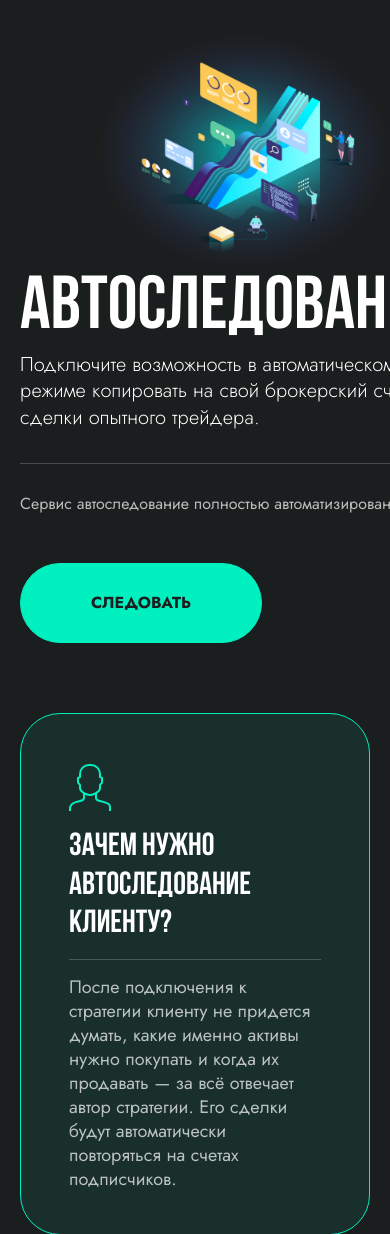
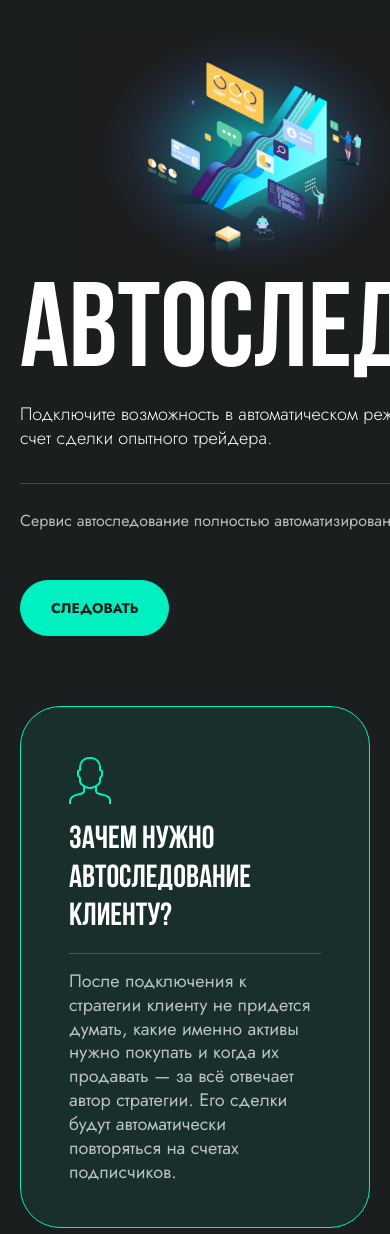
Before and after one commit to yurkaronin/gorkunov.loc, a PHP site: page /avtosledovanie.php in a window 390 px wide; the page is wider, and only the part inside the window is pictured. Shown: the part 110-1344 px from the top of that part. Run offline with PHP 8.4, Linux system fonts and the light colour scheme; some libraries are stand-ins or nearby versions; some web fonts are replaced.

Commit message:
Правки по адаптиву

```diff
--- a/components/first-screen-inner-page.php
+++ b/components/first-screen-inner-page.php
@@ -3,7 +3,7 @@
     <div class="service__item">
       <div class="services__item-grid">
         <div class="services__item-left">
-          <h1 class="services__subtitle">Автоследование</h1>
+          <h1 class="title">Автоследование</h1>
           <p class="services__lead">Подключите возможность в автоматическом режиме копировать на свой брокерский
             счет сделки
             опытного трейдера.</p>
@@ -11,7 +11,7 @@
 
           <div class="services__buttons">
 
-            <a class="button" href="#">
+            <a class="button button--big" href="#">
               <span>Следовать</span>
             </a>
 
--- a/components/first.php
+++ b/components/first.php
@@ -11,7 +11,7 @@
         <p class="subtitle">Инвестируем в фондовый рынок вместе</p>
         <p class="title"><span>2022</span> - время возможностей</p>
 
-        <a href="#" class="button first__button">Присоединиться</a>
+        <a href="#" class="button button--big">Присоединиться</a>
       </div>
 
       <a href="#" class="link-more">
--- a/css/bem/_button.scss
+++ b/css/bem/_button.scss
@@ -21,7 +21,6 @@
   line-height: 1;
   font-family: var(--jost);
 
-
   &--transparent {
     background-color: transparent;
     color: var(--green);
@@ -33,4 +32,17 @@
       margin-left: 10px;
     }
   }
+
+  &--big {
+    padding: 28px 40px;
+    height: initial;
+    font-size: 16px;
+  }
+
+  @media (max-width: 768px) {
+    &--big {
+      padding: 20px 30px;
+      font-size: 14px;
+    }
+  }
 }
--- a/css/sections/_call-to-action.scss
+++ b/css/sections/_call-to-action.scss
@@ -43,18 +43,18 @@
     }
   }
   @media (max-width: 1024px) {
-    &__title {
-      font-size: 67px;
-    }
+    // &__title {
+    //   font-size: 67px;
+    // }
     .button {
       padding: 1.3em 3em;
       font-size: 14px;
   }
   }
-  @media (max-width: 1000px) {
+  @media (max-width: 768px) {
 
     &__title {
-      font-size: 55px;
+      font-size: 63px;
     }
   }
   @media (max-width: 425px) {
--- a/css/sections/_first.scss
+++ b/css/sections/_first.scss
@@ -33,11 +33,6 @@
     display: flex;
     flex-direction: column;
     justify-content: center;
-  }
-  &__button {
-    padding: 28px 40px;
-    height: initial;
-    font-size: 16px;
   }
   .wrapper {
     position: relative;
@@ -92,10 +87,6 @@
   @media (max-width: 768px) {
     .title {
       font-size: 90px;
-    }
-    .first__button {
-      padding: 20px 30px;
-      font-size: 14px;
     }
     .link-more {
       &__text {
--- a/css/sections/_personal-card.scss
+++ b/css/sections/_personal-card.scss
@@ -105,5 +105,8 @@
     &__title {
       font-size: 40px;
     }
+    &__lead {
+      font-size: 18px;
+    }
   }
 }
--- a/css/sections/_services.scss
+++ b/css/sections/_services.scss
@@ -51,6 +51,10 @@
 
   &--first-screen {
     padding-top: 0;
+    .title {
+      font-size: 120px;
+      margin-bottom: 0;
+    }
 
     .services__item-grid {
       display: grid;
@@ -77,9 +81,6 @@
     }
     .services__buttons .button {
       margin-right: 0;
-      padding: 31px 70px;
-      height: initial;
-      font-size: 16px;
     }
     .services__text {
       margin-bottom: 47px;
@@ -98,13 +99,6 @@
         grid-column-end: initial;
         grid-row-start: initial;
         grid-row-end: initial;
-        // img {
-        //   height: 320px;
-        //   width: 440px;
-        //   object-fit: contain;
-        //   display: block;
-        //   margin-right: auto;
-        // }
       }
       .services__item-left {
         grid-column-start: initial;
@@ -112,9 +106,6 @@
         grid-row-start: initial;
         grid-row-end: initial;
       }
-    }
-    .services__subtitle {
-      font-size: 90px;
     }
   }
 
@@ -176,6 +167,9 @@
         height: 235px;
       }
     }
+    &__lead {
+      font-size: 18px;
+    }
   }
   @media (max-width: 370px) {
     &__buttons .button {
--- a/css/style.css
+++ b/css/style.css
@@ -199,6 +199,17 @@ input[type=radio].visually-hidden {
 }
 .button--icon svg {
   margin-left: 10px;
+}
+.button--big {
+  padding: 28px 40px;
+  height: initial;
+  font-size: 16px;
+}
+@media (max-width: 768px) {
+  .button--big {
+    padding: 20px 30px;
+    font-size: 14px;
+  }
 }
 
 .title {
@@ -626,11 +637,6 @@ input[type=radio].visually-hidden {
   flex-direction: column;
   justify-content: center;
 }
-.first__button {
-  padding: 28px 40px;
-  height: initial;
-  font-size: 16px;
-}
 .first .wrapper {
   position: relative;
   z-index: 2;
@@ -679,10 +685,6 @@ input[type=radio].visually-hidden {
 @media (max-width: 768px) {
   .first .title {
     font-size: 90px;
-  }
-  .first .first__button {
-    padding: 20px 30px;
-    font-size: 14px;
   }
   .first .link-more__text {
     font-size: 45px;
@@ -809,6 +811,10 @@ input[type=radio].visually-hidden {
 .services--first-screen {
   padding-top: 0;
 }
+.services--first-screen .title {
+  font-size: 120px;
+  margin-bottom: 0;
+}
 .services--first-screen .services__item-grid {
   display: grid;
   grid-template-columns: repeat(12, 1fr);
@@ -833,9 +839,6 @@ input[type=radio].visually-hidden {
 }
 .services--first-screen .services__buttons .button {
   margin-right: 0;
-  padding: 31px 70px;
-  height: initial;
-  font-size: 16px;
 }
 .services--first-screen .services__text {
   margin-bottom: 47px;
@@ -857,9 +860,6 @@ input[type=radio].visually-hidden {
     grid-column-end: initial;
     grid-row-start: initial;
     grid-row-end: initial;
-  }
-  .services .services__subtitle {
-    font-size: 90px;
   }
 }
 @media (max-width: 920px) {
@@ -903,6 +903,9 @@ input[type=radio].visually-hidden {
   }
   .services__item-right img {
     height: 235px;
+  }
+  .services__lead {
+    font-size: 18px;
   }
 }
 @media (max-width: 370px) {
@@ -1013,6 +1016,9 @@ input[type=radio].visually-hidden {
   }
   .personal-card__title {
     font-size: 40px;
+  }
+  .personal-card__lead {
+    font-size: 18px;
   }
 }
 
@@ -1326,17 +1332,14 @@ input[type=radio].visually-hidden {
   }
 }
 @media (max-width: 1024px) {
-  .call-to-action__title {
-    font-size: 67px;
-  }
   .call-to-action .button {
     padding: 1.3em 3em;
     font-size: 14px;
   }
 }
-@media (max-width: 1000px) {
+@media (max-width: 768px) {
   .call-to-action__title {
-    font-size: 55px;
+    font-size: 63px;
   }
 }
 @media (max-width: 425px) {
```
